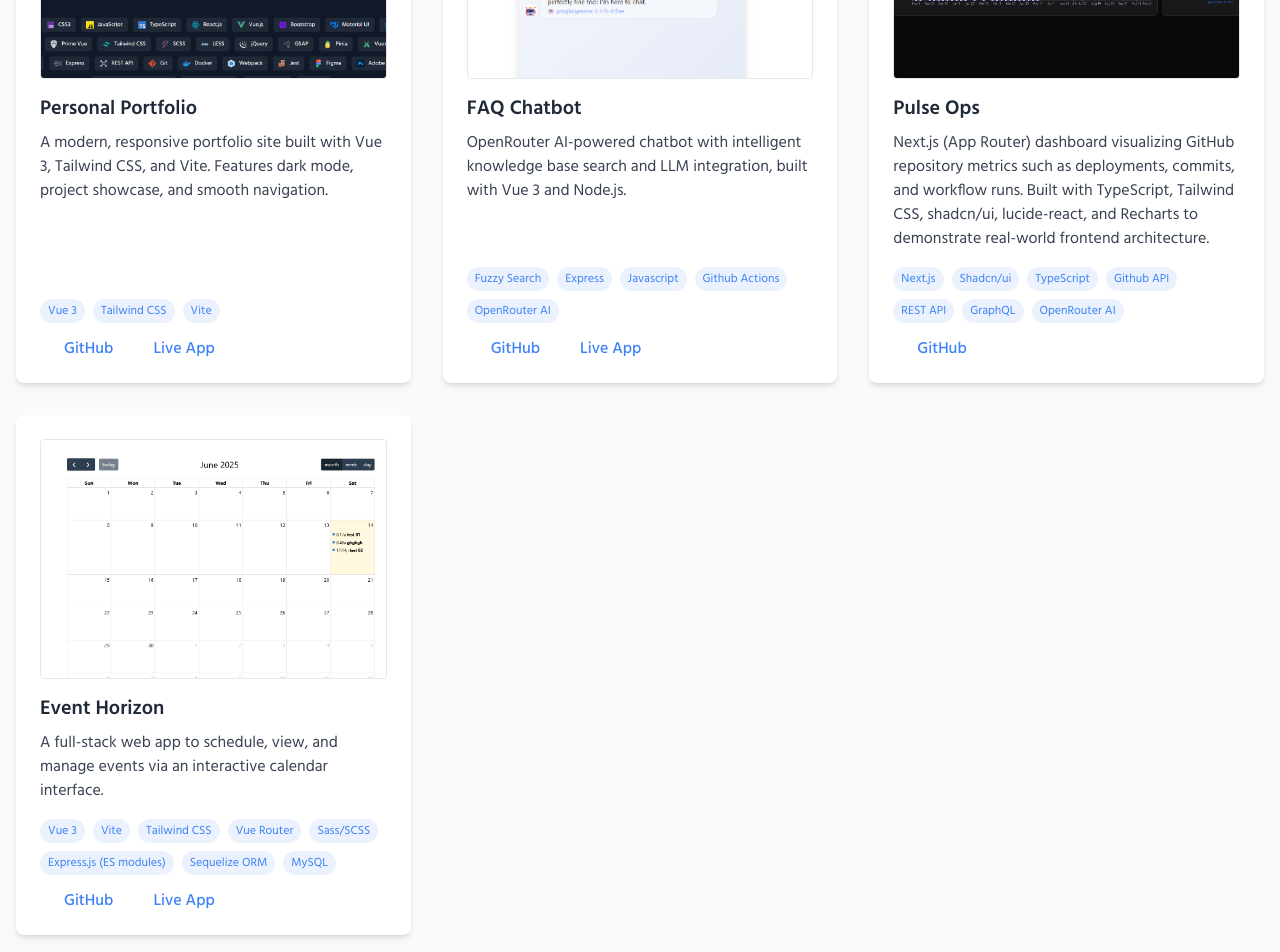
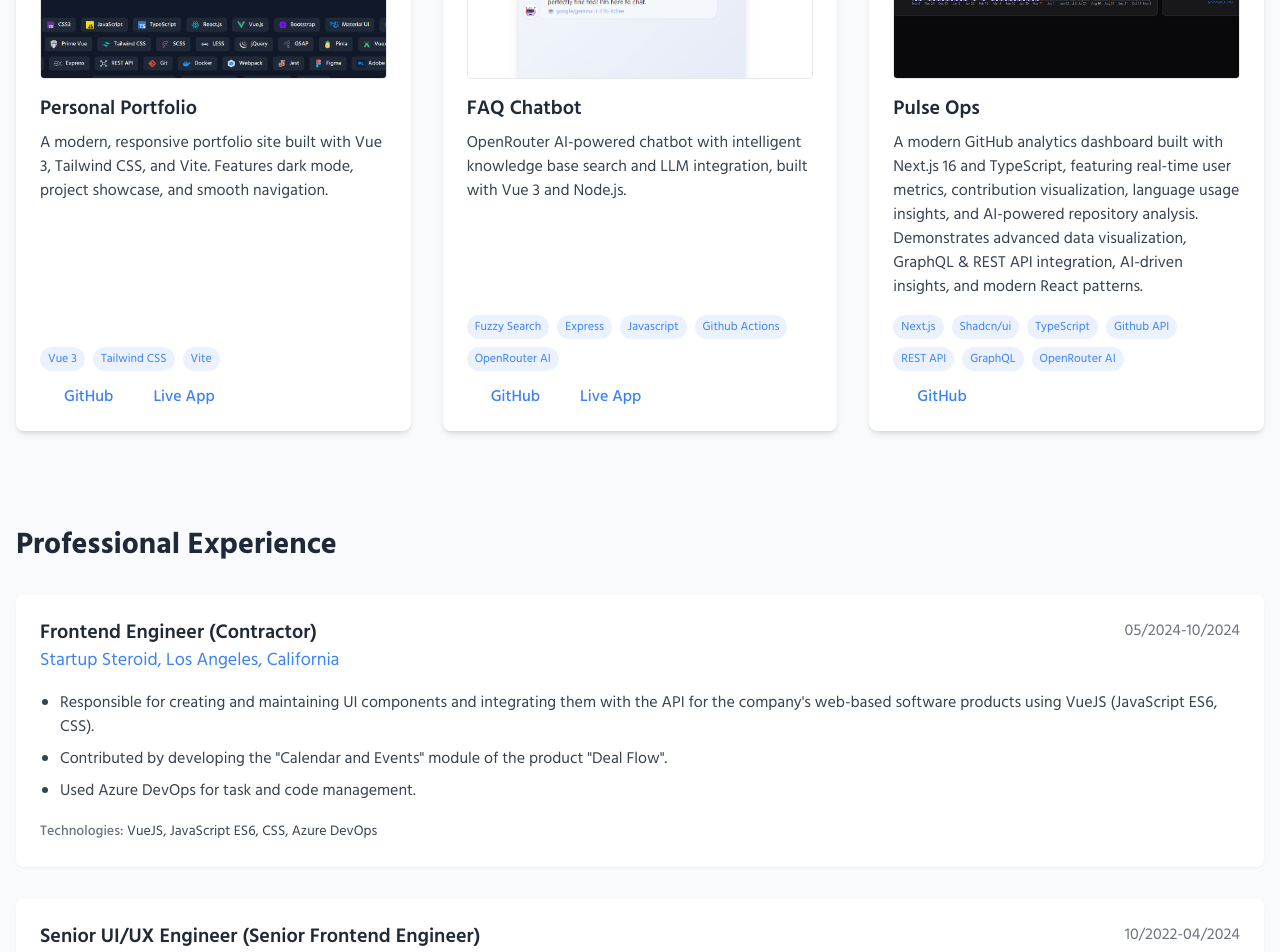
Before and after one commit to NelakaWith/portfolio, a Vue app: page / in a window 1280 px wide. Shown: the part 1340-2292 px from the top of the page. Built offline with nearby package versions, Linux system fonts and the light colour scheme; some icons are missing.

Commit message:
fix: update job titles and project descriptions for clarity and accuracy

```diff
--- a/src/components/AppHeader.vue
+++ b/src/components/AppHeader.vue
@@ -8,7 +8,7 @@
           Nelaka Withanage
         </h1>
         <h2 class="text-xl text-primary dark:text-yellow-400">
-          Developer | UI Enthusiast
+          Web App Developer | UX Enthusiast
         </h2>
       </div>
       <!-- Desktop Nav -->
--- a/src/components/AppShowcase.vue
+++ b/src/components/AppShowcase.vue
@@ -92,7 +92,7 @@ const projects = [
   {
     name: "Pulse Ops",
     description:
-      "Next.js (App Router) dashboard visualizing GitHub repository metrics such as deployments, commits, and workflow runs. Built with TypeScript, Tailwind CSS, shadcn/ui, lucide-react, and Recharts to demonstrate real-world frontend architecture.",
+      "A modern GitHub analytics dashboard built with Next.js 16 and TypeScript, featuring real-time user metrics, contribution visualization, language usage insights, and AI-powered repository analysis. Demonstrates advanced data visualization, GraphQL & REST API integration, AI-driven insights, and modern React patterns.",
     technologies: [
       "Next.js",
       "Shadcn/ui",
@@ -106,23 +106,24 @@ const projects = [
     web: "",
     image: "/sample_app_pulse_ops.png",
   },
-  {
-    name: "Event Horizon",
-    description:
-      "A full-stack web app to schedule, view, and manage events via an interactive calendar interface.",
-    technologies: [
-      "Vue 3",
-      "Vite",
-      "Tailwind CSS",
-      "Vue Router",
-      "Sass/SCSS",
-      "Express.js (ES modules)",
-      "Sequelize ORM",
-      "MySQL",
-    ],
-    github: "https://github.com/NelakaWith/event-calendar-app",
-    web: "https://nw-event-calendar-app-client.netlify.app/",
-    image: "/sample_app_calendar.png",
-  },
 ];
+
+// {
+//   name: "Event Horizon",
+//   description:
+//     "A full-stack web app to schedule, view, and manage events via an interactive calendar interface.",
+//   technologies: [
+//     "Vue 3",
+//     "Vite",
+//     "Tailwind CSS",
+//     "Vue Router",
+//     "Sass/SCSS",
+//     "Express.js (ES modules)",
+//     "Sequelize ORM",
+//     "MySQL",
+//   ],
+//   github: "https://github.com/NelakaWith/event-calendar-app",
+//   web: "https://nw-event-calendar-app-client.netlify.app/",
+//   image: "/sample_app_calendar.png",
+// },
 </script>
```
